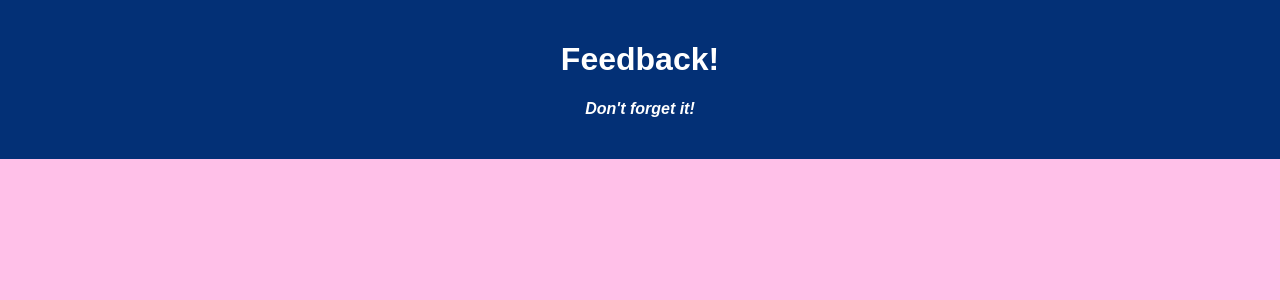
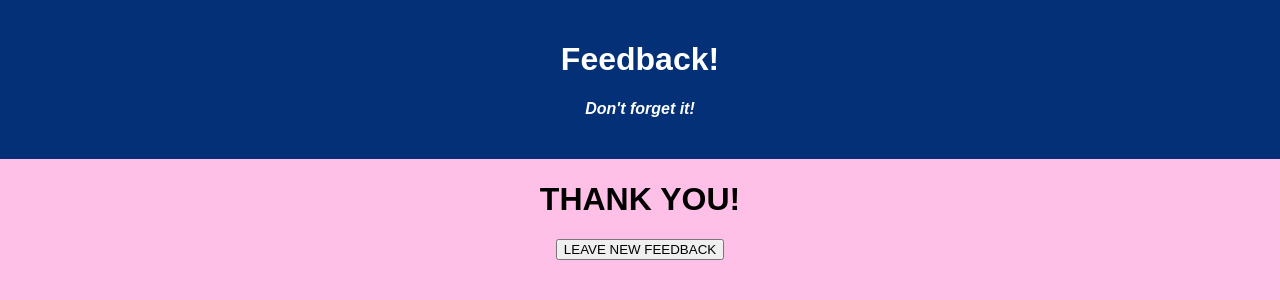
Before and after one commit to PeterIngles/weekend-redux-feedback-loop, a React (Create React App) app: page /#/confirmed in a window 1280 px wide. Shown: the top 300 px of the page. Built offline with nearby package versions, Linux system fonts and the light colour scheme.

Commit message:
Add Confirmed component, BASE MODE COMPLETE

```diff
--- a/src/components/App/App.jsx
+++ b/src/components/App/App.jsx
@@ -11,6 +11,7 @@ import { Question2 } from '../Questions/Question2';
 import { Question3 } from '../Questions/Question3';
 import { Question4 } from '../Questions/Question4';
 import { Review } from '../Review/Review';
+import { Confirmed } from '../Review/Confirmed'
 
 function App() {
 
@@ -40,6 +41,9 @@ function App() {
         <Route path="/review"exact>
           <Review />
         </Route>
+        <Route path="/confirmed">
+          <Confirmed/>
+        </Route>
       </Router>
     </div>
   );
--- /dev/null
+++ b/src/components/Review/Confirmed.jsx
@@ -0,0 +1,13 @@
+import React from 'react';
+import { Link } from 'react-router-dom'
+
+export function Confirmed() {
+
+
+    return <div>
+        <h1>THANK YOU!</h1>
+        <Link to="/">
+            <button>LEAVE NEW FEEDBACK</button>
+        </Link>
+    </div>;
+}
--- a/src/components/Review/Review.jsx
+++ b/src/components/Review/Review.jsx
@@ -30,7 +30,7 @@ export function Review() {
             }).catch((error) => {
                 console.log('put failed:', error);
             })
-        history.push('/')
+        history.push('/confirmed')
     }
 
     return (
```
